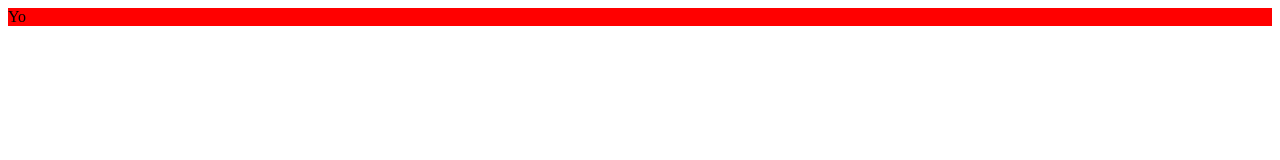
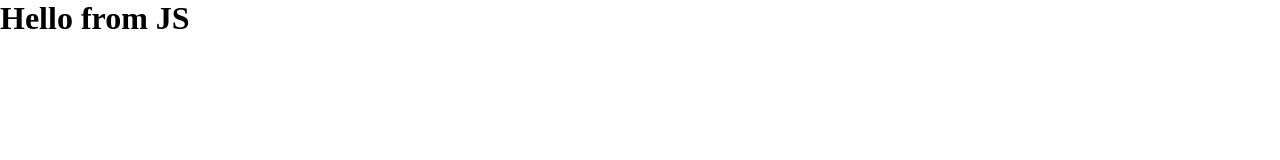
Before and after one commit to ortoner19/git-course, a plain HTML site: page index.html in a window 1280 px wide. Drawn offline with Linux system fonts and the light colour scheme.

Commit message:
first commit

```diff
--- /dev/null
+++ b/1.js
@@ -0,0 +1 @@
+document.body.innerHTML = '<h1>Hello from JS</h1> '
--- a/index.html
+++ b/index.html
@@ -7,7 +7,15 @@
     <title>Document</title>
     <link rel="stylesheet" href="1.css">
 </head>
+<style>
+    *{
+        margin: 0;
+        padding: 0;
+    }
+</style>
 <body>
     <div>Yo</div>
+
+    <script src="1.js"></script>
 </body>
 </html>
```
